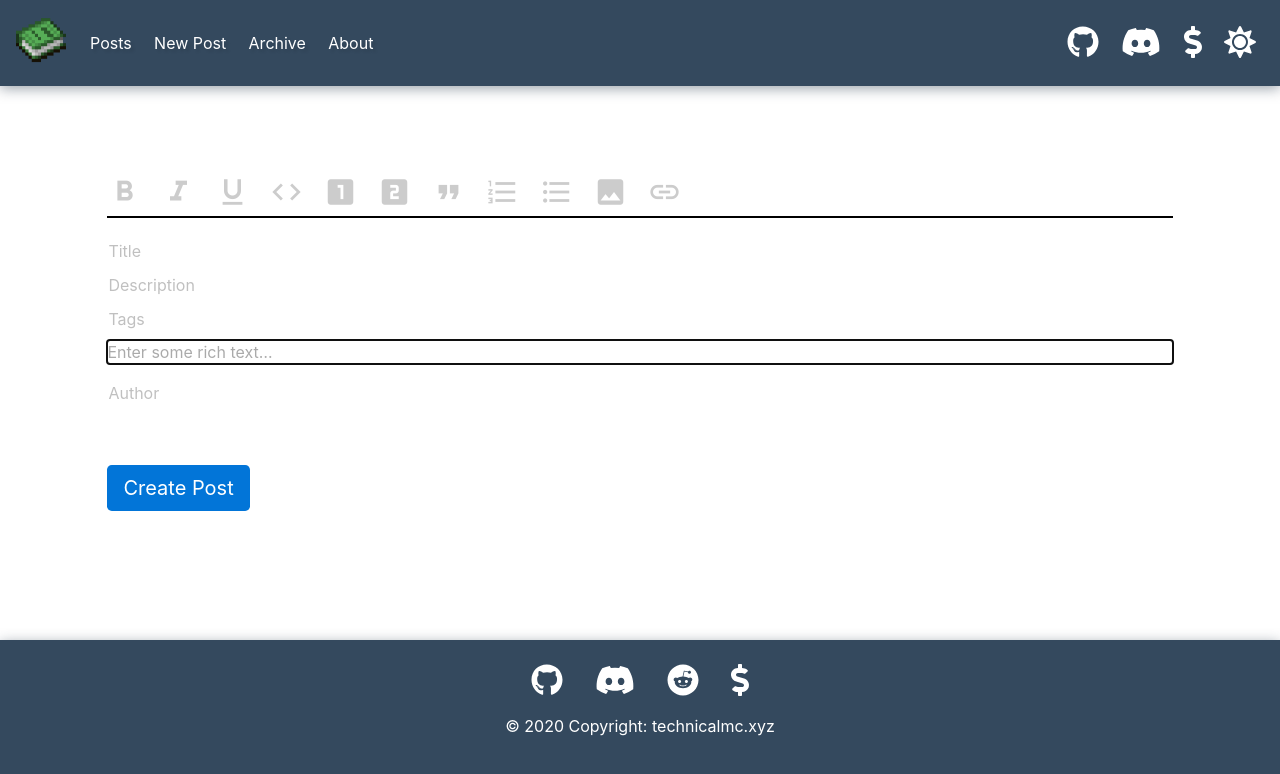
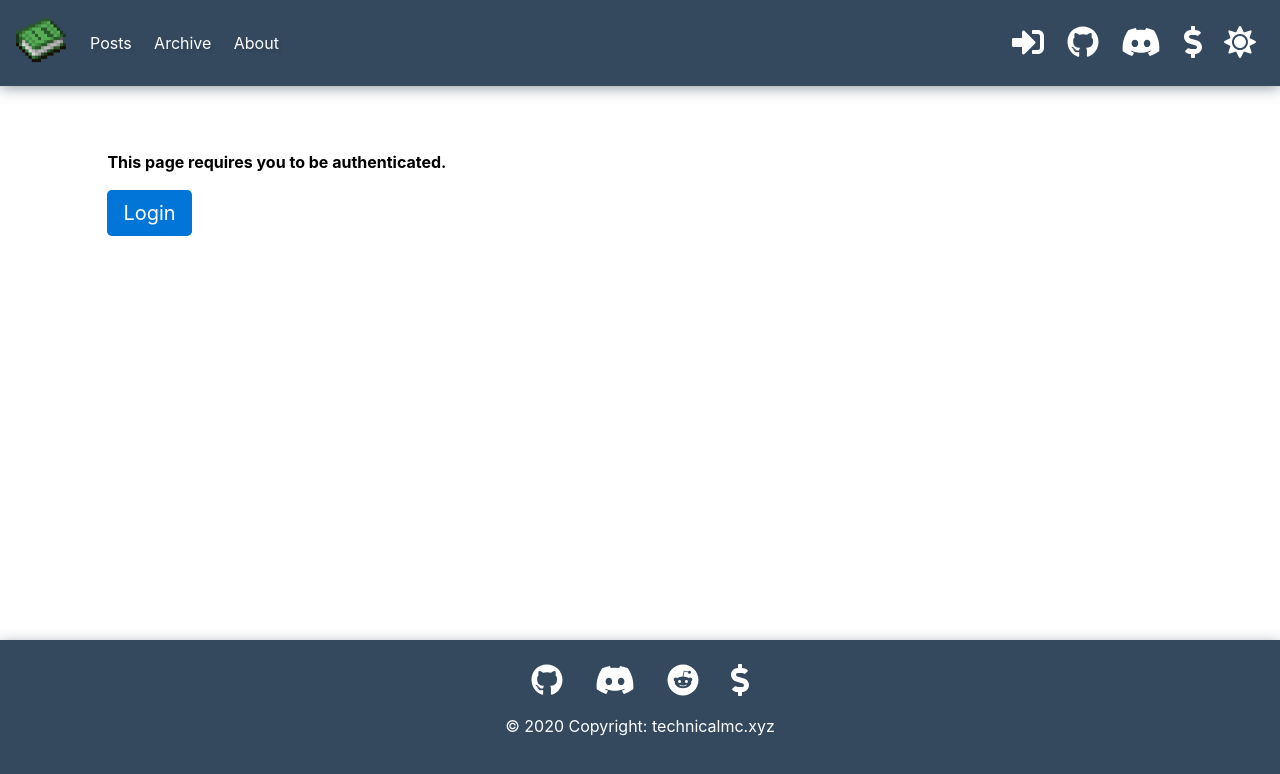
Before and after one commit to Jackbaude/tmc-frontend, a React (Create React App) app: page /new-post in a window 1280 px wide. Shown: the top 774 px of the page. Built offline with nearby package versions, Linux system fonts and the light colour scheme; no server answers.

Commit message:
Add discord OAuth

```diff
--- a/package.json
+++ b/package.json
@@ -27,6 +27,7 @@
     "draft-js-plugins-editor": "^3.0.0",
     "draft-js-video-plugin": "^2.0.2",
     "emotion": "^10.0.27",
+    "http-proxy-middleware": "^1.0.6",
     "image-extensions": "^1.1.0",
     "immutable": "^4.0.0-rc.12",
     "is-url": "^1.2.4",
--- a/src/components/EditPost/EditPost.tsx
+++ b/src/components/EditPost/EditPost.tsx
@@ -10,6 +10,8 @@ import {withHistory} from 'slate-history'
 import {Toolbar, MarkButton, BlockButton, InsertImageButton, LinkButton, toggleMark} from '../RichUtils'
 import {Element, Leaf, withLinks, withImages} from "../Elements";
 import {useParams} from "react-router";
+import NotAuthenticated from "../NotAuthenticated/NotAuthenticated";
+
 const HOTKEYS = {
     'mod+b': 'bold',
     'mod+i': 'italic',
@@ -19,6 +21,10 @@ const HOTKEYS = {
 
 const EditPost = () => {
     useEffect(() => {
+        checkAuth().then(() => setCheckedAuth(true)).catch(() => {
+            setAuthed(false);
+            setCheckedAuth(true);
+        });
         getPost()
             //If the fetch got the data make the state a success
             .then(() => {
@@ -37,11 +43,12 @@ const EditPost = () => {
     const [description, setDescription] = useState('')
     const [tags, setTags] = useState('')
     const [lastEditCount, setLastEditCount] = useState(0)
-    const [author, setAuthor] = useState('');
     const [message, setMessage] = useState('');
     const [failed, setFailed] = useState(false)
     const [failedMessage, setFailedMessage] = useState(<React.Fragment><strong>Woah there something went wrong!</strong> Are you sure you filled in all the fields?</React.Fragment>)
     const [, setSubmitted] = useState(false)
+    const [authed, setAuthed] = useState(false);
+    const [checkedAuth, setCheckedAuth] = useState(false);
     const [madeChanges, setMadeChanges] = useState(false)
     const [success, setSuccess] = useState(false)
     //Editor
@@ -63,6 +70,16 @@ const EditPost = () => {
         await setValue(JSON.parse(data.body))
         await setMessage(`Edit ${data.title}`);
     }
+    const checkAuth = async() => {
+        const response = await fetch('/api/__userinfo__');
+        const data = await response.json();
+        setAuthed(data.authenticated);
+    }
+
+    if (checkedAuth && !authed) {
+        return <NotAuthenticated/>
+    }
+
     const submitPost = () => {
         //There must be a change to something to submit an edit
         if ((title === "" || description === "" || tags === "" || window.localStorage.getItem('content') === undefined)) {
@@ -75,7 +92,6 @@ const EditPost = () => {
             description: description,
             tags: tags,
             lastEditCount: lastEditCount,
-            author: author,
             message: message,
             body: window.localStorage.getItem('content')
         })
@@ -223,14 +239,6 @@ const EditPost = () => {
                     />
                     <input type={"text"}
                            onChange={event => {
-                               setAuthor(event.target.value);
-                               setMadeChanges(true);
-                           }}
-                           placeholder={"Author"}
-                           name={"author"}
-                           required/>
-                    <input type={"text"}
-                           onChange={event => {
                                setMessage(event.target.value);
                                setMadeChanges(true);
                            }}
--- a/src/components/NewPost/NewPost.tsx
+++ b/src/components/NewPost/NewPost.tsx
@@ -1,4 +1,4 @@
-import React, {useState, useMemo, useCallback} from 'react'
+import React, {useState, useMemo, useCallback, useEffect} from 'react'
 import isHotkey from 'is-hotkey'
 import {Node, createEditor} from 'slate'
 import {
@@ -9,6 +9,7 @@ import {
 import {withHistory} from 'slate-history'
 import {Toolbar, MarkButton, BlockButton, InsertImageButton, LinkButton, toggleMark} from '../RichUtils'
 import {Element, Leaf, withLinks, withImages} from "../Elements";
+import NotAuthenticated from "../NotAuthenticated/NotAuthenticated";
 
 const HOTKEYS = {
     'mod+b': 'bold',
@@ -18,14 +19,21 @@ const HOTKEYS = {
 }
 
 const NewPost = () => {
+    useEffect(() => {
+        checkAuth().then(() => setCheckedAuth(true)).catch(() => {
+            setAuthed(false);
+            setCheckedAuth(true);
+        });
+    });
     const [title, setTitle] = useState('')
     const [description, setDescription] = useState('')
     const [tags, setTags] = useState('')
-    const [author, setAuthor] = useState('');
     const [failed, setFailed] = useState(false)
     const [, setSubmitted] = useState(false)
     const [madeChanges, setMadeChanges] = useState(false)
     const [success, setSuccess] = useState(false)
+    const [authed, setAuthed] = useState(false);
+    const [checkedAuth, setCheckedAuth] = useState(false);
     const [value, setValue] = useState<Node[]>(initialValue)
     const renderElement = useCallback(props => <Element {...props} />, [])
     const renderLeaf = useCallback(props => <Leaf {...props} />, [])
@@ -33,6 +41,16 @@ const NewPost = () => {
         () => withImages(withLinks(withHistory(withReact(createEditor())))),
         []
     )
+    const checkAuth = async () => {
+        const response = await fetch('/api/__userinfo__');
+        const data = await response.json();
+        setAuthed(data.authenticated);
+    };
+
+    if (checkedAuth && !authed) {
+        return <NotAuthenticated/>
+    }
+
     const submitPost = () => {
         // if the title, description, or tags are empty
         if ((title === "" || description === "" || tags === "")) {
@@ -45,7 +63,6 @@ const NewPost = () => {
             title: title,
             description: description,
             tags: tags,
-            author: author,
             body: window.localStorage.getItem('content')
         })
         fetch("/api/__newpost__", {
@@ -166,15 +183,6 @@ const NewPost = () => {
                         }}
 
                     />
-                    <input type={"text"}
-                           onChange={event => {
-                               setAuthor(event.target.value);
-                               setMadeChanges(true);
-                           }}
-                           placeholder={"Author"}
-                           name={"author"}
-                           required/>
-                    <div className={"spacing-block"}/>
                     {submitButton()}
 
                 </form>
--- /dev/null
+++ b/src/components/NotAuthenticated/NotAuthenticated.tsx
@@ -0,0 +1,11 @@
+import React from "react";
+
+const NotAuthenticated = () => {
+    return (
+        <React.Fragment>
+            <p><b>This page requires you to be authenticated.</b></p>
+            <a className={"btn btn-lg"} href={"/api/auth"}>Login</a>
+        </React.Fragment>
+    )
+};
+export default NotAuthenticated;
--- a/src/components/RenderedPost/RenderedPost.tsx
+++ b/src/components/RenderedPost/RenderedPost.tsx
@@ -13,7 +13,14 @@ import {Element, Leaf, withLinks, withImages} from "../Elements";
 const RenderedPost = () => {
     const {id} = useParams();
     const [fetchState, setFetchState] = useState("loading")
+    const [authenticated, setAuthenticated] = useState(false);
+    const getAuthenticated = async () => {
+        const response = await fetch('/api/__userinfo__');
+        const data = await response.json();
+        setAuthenticated(data.authenticated);
+    }
     useEffect(() => {
+        getAuthenticated().catch(() => setAuthenticated(false));
         getPost()
             //If the fetch got the data make the state a success
             .then(() => {
@@ -60,6 +67,7 @@ const RenderedPost = () => {
                 this post exists? Is the API down? Check with Jakku on the Discord.</div>
         )
     }
+    const editLink = authenticated ? <a className={"btn btn-lg"} href={"/edit-post/" + id}>Edit Post</a> : <div/>
     return (
         <div>
             <h1>{title}</h1>
@@ -72,7 +80,7 @@ const RenderedPost = () => {
                 />
                 <div className={"spacing-block"}/>
             </Slate>
-            <a className={"btn btn-lg"} href={"/edit-post/" + id}>Edit Post</a>
+            {editLink}
         </div>
     )
 
--- a/src/components/nav.tsx
+++ b/src/components/nav.tsx
@@ -1,10 +1,67 @@
-import React from "react"
+import React, {useEffect, useState} from "react"
 import {FontAwesomeIcon} from "@fortawesome/react-fontawesome";
 import {faDiscord, faGithub} from '@fortawesome/free-brands-svg-icons'
 import ThemeToggle from "./ThemeToggle";
-import {faDollarSign, /*faSignInAlt*/} from "@fortawesome/free-solid-svg-icons";
+import {faDollarSign, faSignInAlt, faSignOutAlt} from "@fortawesome/free-solid-svg-icons";
 import book from "./Home/img/book.png"
 const Nav = () => {
+    useEffect(() => {
+        getUser()
+            .catch(() => {
+                setAuthenticated(false);
+            });
+    }, []);
+    const [authenticated, setAuthenticated] = useState(false);
+    const [username, setUsername] = useState('');
+    const [discriminator, setDiscriminator] = useState(0);
+    const [avatarUrl, setAvatarUrl] = useState('');
+    const getUser = async () => {
+        const response = await fetch('/api/__userinfo__');
+        const data = await response.json();
+        const auth = data.authenticated;
+        setAuthenticated(auth);
+        if (auth) {
+            setUsername(data.discordName);
+            setDiscriminator(data.discordDiscriminator);
+            setAvatarUrl(data.discordAvatar);
+        }
+    }
+    const userButton = () => {
+        if (authenticated) {
+            return (
+                <React.Fragment>
+                    <li className="nav-item">
+                        <img src={avatarUrl} alt={"Discord Avatar"} width={"32"} height={"32"} className={"discord-avatar"}/>
+                    </li>
+                    <li className="nav-item">
+                        {username}<span className={"discord-discriminator"}>#{discriminator}</span>
+                    </li>
+                    <li className="nav-item">
+                        <a className="nav-link" href={"/api/auth/logout"}><FontAwesomeIcon icon={faSignOutAlt} size={"2x"}/></a>
+                    </li>
+                </React.Fragment>
+            )
+        } else {
+            return (
+                <React.Fragment>
+                    <li className="nav-item">
+                        <a className="nav-link" href={"/api/auth"}><FontAwesomeIcon icon={faSignInAlt} size={"2x"}/></a>
+                    </li>
+                </React.Fragment>
+            )
+        }
+    };
+    const newPost = () => {
+        if (authenticated) {
+            return (
+                <li className="nav-item">
+                    <a className="nav-link link" href="/new-post">New Post</a>
+                </li>
+            )
+        } else {
+            return <div/>
+        }
+    }
     return (
         <div>
             <nav className="navbar navbar-expand-lg">
@@ -19,9 +76,7 @@ const Nav = () => {
                         <li className="nav-item">
                             <a className="nav-link link" href="/posts">Posts</a>
                         </li>
-                        <li className="nav-item">
-                            <a className="nav-link link" href="/new-post">New Post</a>
-                        </li>
+                        {newPost()}
                         <li className="nav-item">
                             <a className="nav-link link" href="/archive">Archive</a>
                         </li>
@@ -31,9 +86,7 @@ const Nav = () => {
 
                     </ul>
                     <ul className="navbar-nav ml-auto mt-2 mt-lg-0">
-                        {/*<li className="nav-item">*/}
-                        {/*    <a className="nav-link" href="/login"><FontAwesomeIcon icon={faSignInAlt} size={"2x"}/></a>*/}
-                        {/*</li>*/}
+                        {userButton()}
                         <li className="nav-item">
                             <a className="nav-link" href="https://github.com/Jackbaude/tmc-wiki" target="_blank"
                                rel="noreferrer noopener"><FontAwesomeIcon icon={faGithub} size={"2x"}/></a>
--- a/src/index.css
+++ b/src/index.css
@@ -141,6 +141,18 @@ a.nav-link {
 }
 .custom-toggler.navbar-toggler {
     border-color: var(--global-text-color-secondary);
+}
+
+.discord-avatar {
+    border-radius: 50%;
+}
+
+.discord-discriminator {
+    font-size: 0.5rem;
+    color: #05066e;
+}
+.discord-discriminator[data-theme="dark"] {
+    color: #2f72ff;
 }
 
 /* Setting the stroke to green using rgb values (0, 128, 0) */
```
Also changed, not shown: src/setupProxy.js (added, +11 -0 lines), 2 other files (tests, documents, lock files or other folders).
